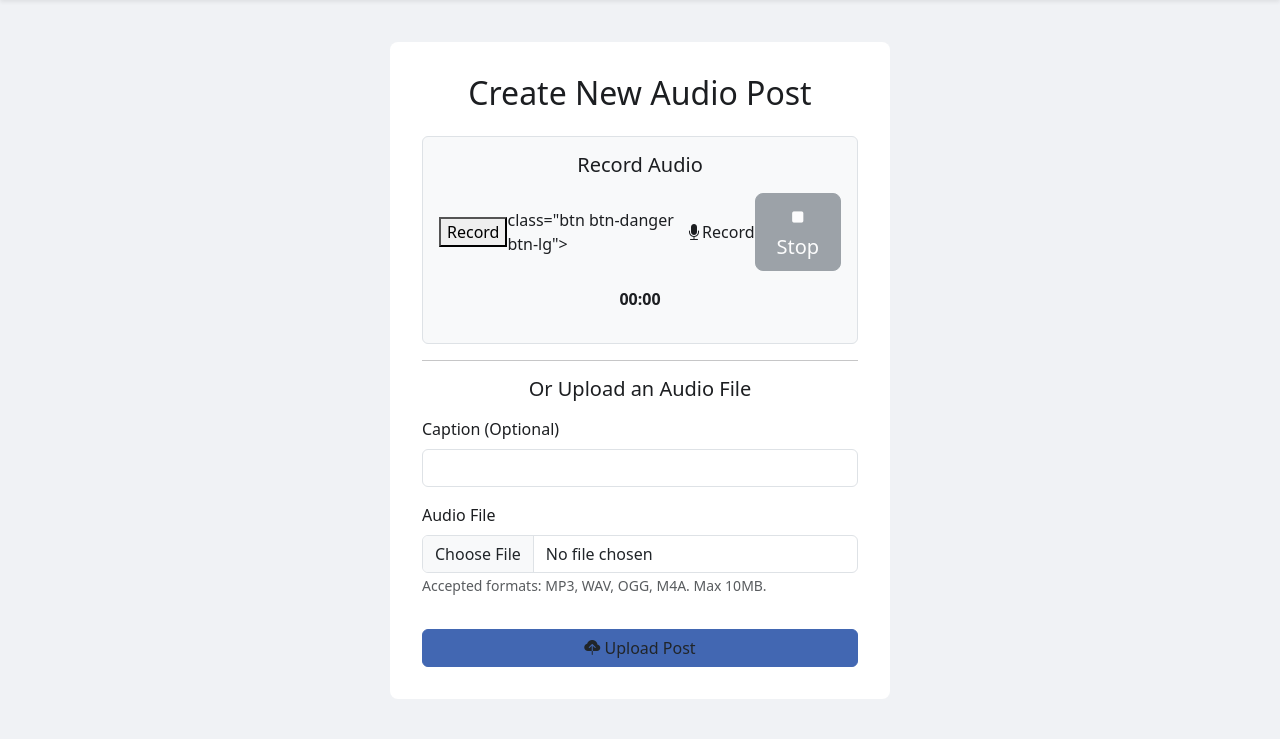
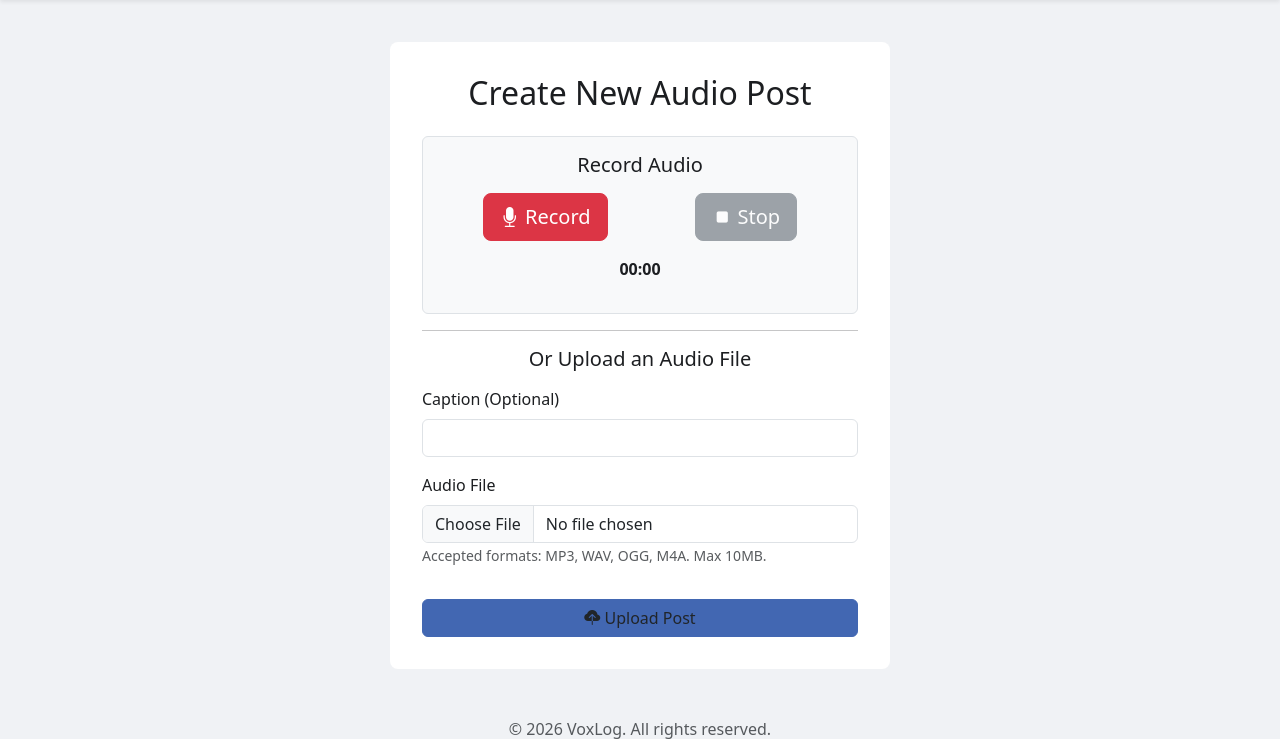
Before and after one commit to svr30/Voxlog-web, a Django app: page /add-post/ in a window 1280 px wide. Shown: the part 60-799 px from the top of the page. Run offline with Django 3.2, Linux system fonts and the light colour scheme; the visitor is signed in with stand-in values (Sample User, id 1).

Commit message:
Refactor HTML structure and button elements

```diff
--- a/templates/add_post.html
+++ b/templates/add_post.html
@@ -17,37 +17,61 @@
 
 {% block content %}
 <div class="form-container">
-    <h2 class="text-center mb-4"><i class="bi bi-mic-plus-fill"></i> Create New Audio Post</h2>
+    <h2 class="text-center mb-4">
+        <i class="bi bi-mic-plus-fill"></i> Create New Audio Post
+    </h2>
 
     <div class="mb-3 p-3 border rounded bg-light">
         <h5 class="text-center">Record Audio</h5>
+
         <div class="d-flex justify-content-around align-items-center my-3">
-            <button id="recordButton">Record</button> class="btn btn-danger btn-lg"><i class="bi bi-mic-fill"></i> Record</button>
-            <button id="stopButton" class="btn btn-secondary btn-lg" disabled><i class="bi bi-stop-fill"></i> Stop</button>
+
+            <!-- ✅ FIXED BUTTON -->
+            <button id="recordButton" class="btn btn-danger btn-lg">
+                <i class="bi bi-mic-fill"></i> Record
+            </button>
+
+            <button id="stopButton" class="btn btn-secondary btn-lg" disabled>
+                <i class="bi bi-stop-fill"></i> Stop
+            </button>
+
         </div>
+
         <div id="timer" class="text-center fw-bold mb-2">00:00</div>
+
         <div id="audioPlaybackContainer" class="text-center" style="display:none;">
             <audio id="audioPlayback" controls></audio>
-            <button id="useRecordingButton" class="btn btn-sm btn-success mt-2">Use this recording</button>
+            <button id="useRecordingButton" class="btn btn-sm btn-success mt-2">
+                Use this recording
+            </button>
         </div>
+
         <p id="recordingStatus" class="text-center text-muted mt-2"></p>
     </div>
 
     <hr>
+
     <h5 class="text-center my-3">Or Upload an Audio File</h5>
 
     <form method="post" action="{% url 'add_post' %}" enctype="multipart/form-data">
         {% csrf_token %}
+
         <div class="mb-3">
             <label for="caption" class="form-label">Caption (Optional)</label>
             <input type="text" class="form-control" id="caption" name="caption" value="{{ caption }}">
         </div>
+
         <div class="mb-3">
             <label for="audio_file" class="form-label">Audio File</label>
             <input type="file" class="form-control" id="audio_file" name="audio_file" accept="audio/*">
-            <small class="form-text text-muted">Accepted formats: MP3, WAV, OGG, M4A. Max 10MB.</small>
+            <small class="form-text text-muted">
+                Accepted formats: MP3, WAV, OGG, M4A. Max 10MB.
+            </small>
         </div>
-        <button type="submit" class="btn btn-primary-custom w-100 mt-3"><i class="bi bi-cloud-upload-fill"></i> Upload Post</button>
+
+        <button type="submit" class="btn btn-primary-custom w-100 mt-3">
+            <i class="bi bi-cloud-upload-fill"></i> Upload Post
+        </button>
     </form>
 </div>
 {% endblock %}
```
